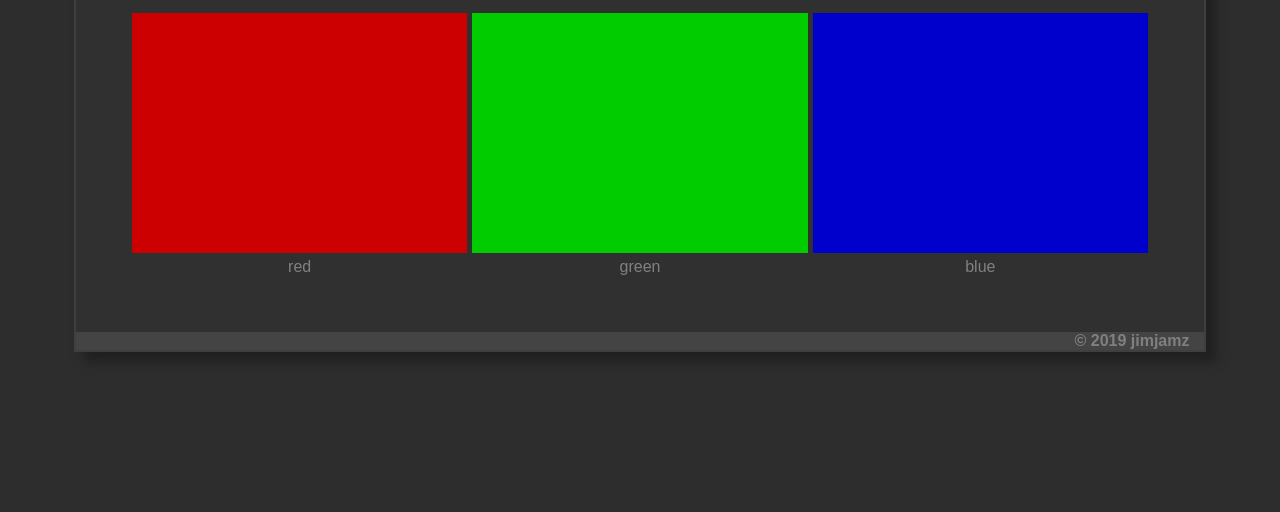
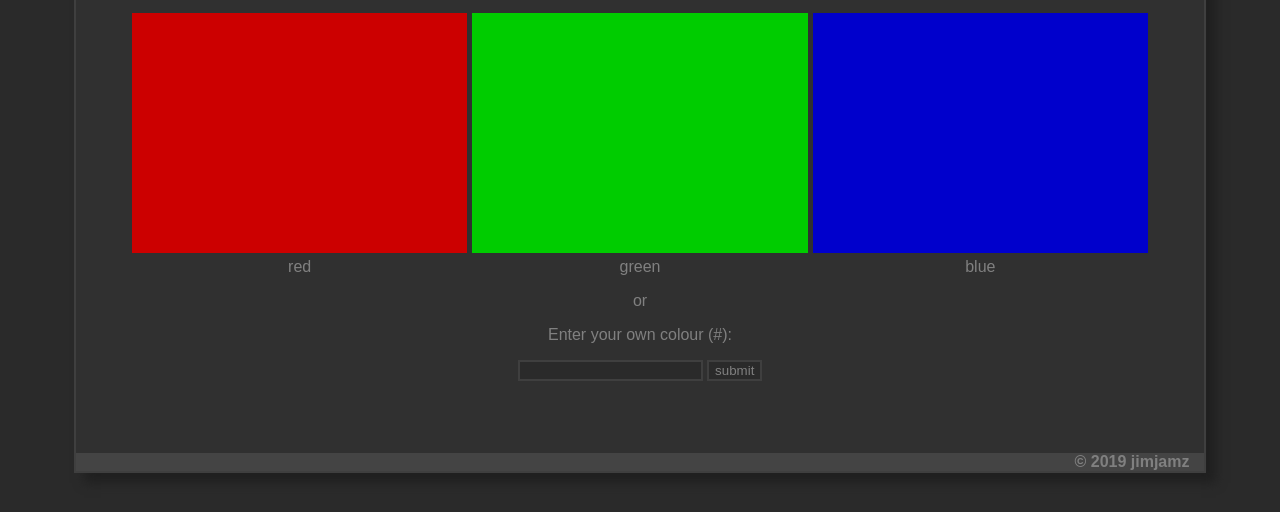
Before and after one commit to jimjamz/colours, a plain HTML site: page index.html in a window 1280 px wide. Shown: the part 166-678 px from the top of the page. Drawn offline with Linux system fonts and the light colour scheme.

Commit message:
Initial changes for adding custom colour

```diff
--- a/index.html
+++ b/index.html
@@ -2,6 +2,26 @@
   <head>
     <title>colours</title>
     <link rel="stylesheet" href="style.css" type="text/css"/>
+    <script language="JavaScript">
+      var control = document.getElementById('colour_selector');
+      function isValidHex(ele) {
+        /*var isOk  =  /(^#[0-9A-F]{6}$)|(^#[0-9A-F]{3}$)/i.test(ele.value);
+        if(isOk)
+        {
+            alert('it is hex data');
+            return false;
+        }
+        alert('it is NOT hex data');
+        return true;*/
+        var regExp = new RegExp(/[0-9A-F]$/i);
+        if (!regExp.test(control)){
+          alert('invalid');
+        }
+      }
+
+
+
+    </script>
   </head>
   <body>
     <div id="colours-platform">
@@ -19,6 +39,15 @@
             <div class="text-cell" id="text-cell-blue"><a href="./blue.html">blue</a></div>
         </div>
       </div>
+      <div id="colours-selector">
+        <form action="choice.html" method="GET">
+          <p>or</p>
+          <p>Enter your own colour (#):</p>
+          <input type="text" id="colour_selector" name="colour_selector" maxlength="6" onblur="isValidHex(this)">
+          <input type="submit" value="submit" name="submit" id="submit">
+       </form>
+      </div>
+
       <div id="colours-footer">
         &copy; 2019 jimjamz
       </div>
--- a/style.css
+++ b/style.css
@@ -1,8 +1,24 @@
 body {
-    background-color: #2d2d2d;
+    background-color: #2a2a2a;
     color: grey;
     font-family: Arial, sans-serif;
     margin: 1%;
+}
+
+input {
+    background-color: #2a2a2a;
+    color: inherit;
+    border: 2px solid #3f3f3f;
+}
+
+input:hover {
+    background-color: #3f3f3f;
+    color: whitesmoke;
+}
+
+#colour_selector:focus {
+    background-color: #3f3f3f;
+    color: whitesmoke;
 }
 
 a:link, a:visited {
@@ -37,6 +53,10 @@ blue {
     color: #0000ff
 }
 
+choice {
+    color: var(--color-choice);
+}
+
 #colours-platform {
     width: 90%;
     margin: 5% auto;
@@ -63,6 +83,15 @@ blue {
     margin-left: 5%;
     margin-right: 5%;
     overflow: hidden;
+}
+
+#colours-selector {
+    display: grid;
+    grid-gap: 5px;
+    margin-left: 5%;
+    margin-right: 5%;
+    overflow: hidden;
+    text-align: center;
 }
 
 #colour-cell-red {
@@ -148,6 +177,12 @@ blue {
     grid-row: 1;
 }
 
+#selected-colour-choice{
+    background-color: var(--color-choice);
+    grid-column: 2;
+    grid-row: 1;
+}
+
 #go-back {
     grid-column: 2;
     grid-row: 2;
```
